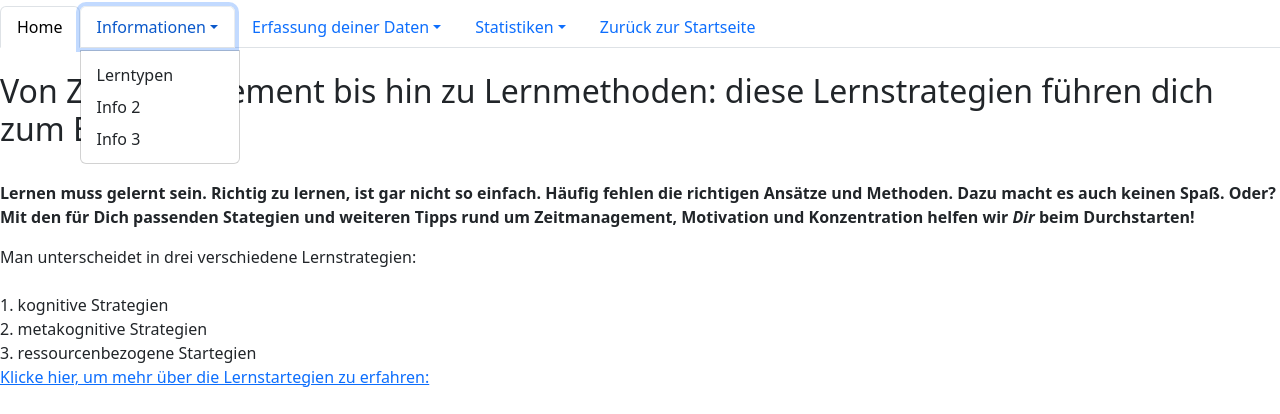
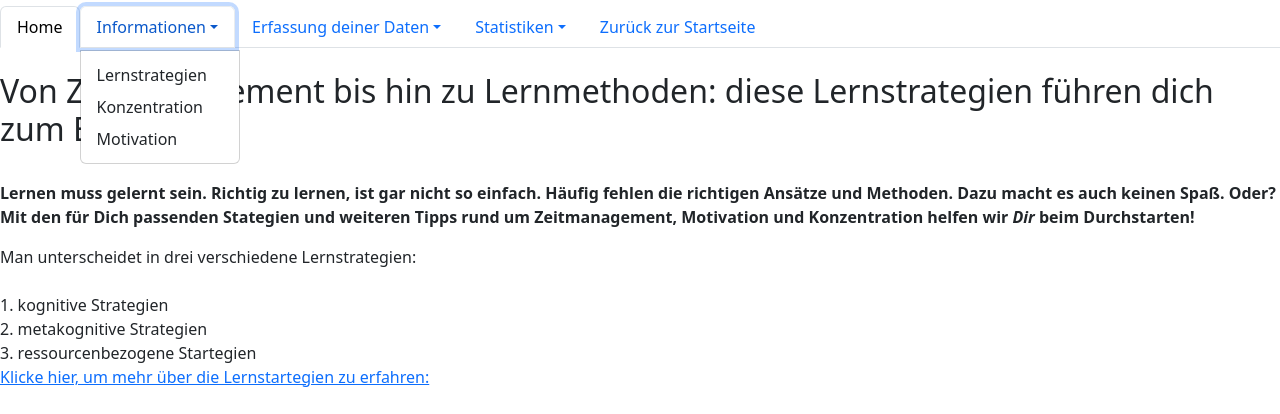
Before and after one commit to Viktoriagrv/kursarbeit_grushev_vaske, a PHP site: page /vaske_lisa/StartseiteLisa.php in a window 1280 px wide, after a click on "Informationen". Shown: the part 50-464 px from the top of the page. Run offline with PHP 8.4, Linux system fonts and the light colour scheme.

Commit message:
NavigationsleisteLisa

```diff
--- a/vaske_lisa/StartseiteLisa.php
+++ b/vaske_lisa/StartseiteLisa.php
@@ -30,27 +30,23 @@
   <li class="nav-item dropdown">
     <a class="nav-link dropdown-toggle" data-bs-toggle="dropdown" href="#" role="button" aria-expanded="false">Informationen</a>
     <ul class="dropdown-menu">
-      <li><a class="dropdown-item" href="#">Lerntypen</a></li>
-      <li><a class="dropdown-item" href="#">Info 2</a></li>
-      <li><a class="dropdown-item" href="#">Info 3</a></li>
+      <li><a class="dropdown-item" href="#">Lernstrategien</a></li>
+      <li><a class="dropdown-item" href="#">Konzentration</a></li>
+      <li><a class="dropdown-item" href="#">Motivation</a></li>
 		  </ul>
 
       <!-- Dropdownlink 2 -->
   <li class="nav-item dropdown">
     <a class="nav-link dropdown-toggle" data-bs-toggle="dropdown" href="#" role="button" aria-expanded="false">Erfassung deiner Daten</a>
-    <ul class="dropdown-menu">
-      <li><a class="dropdown-item" href="Erfassungsseiten/lerntyp_erfassung.php">Lerntyp-Erfassung</a></li>
-      <li><a class="dropdown-item" href="Erfassungsseiten/lernzeit_erfassung.php">Lernzeit-Erfassung</a></li>
-      <li><a class="dropdown-item" href="Erfassungsseiten/student_erfassung.php">Student-Erfassung</a></li>
-    </ul>
+
 
 	  <!-- Dropdown Link 3 -->
 	  <li class="nav-item dropdown">
     <a class="nav-link dropdown-toggle" data-bs-toggle="dropdown" href="#" role="button" aria-expanded="false">Statistiken</a>
     <ul class="dropdown-menu">
-      <li><a class="dropdown-item" href="#">Statistik Lerntypen</a></li>
-      <li><a class="dropdown-item" href="#">Statistik Modulauwand</a></li>
-      <li><a class="dropdown-item" href="#">Statistik Lerntypen/Lernerfolg</a></li>
+      <li><a class="dropdown-item" href="#">Lernstrategien</a></li>
+      <li><a class="dropdown-item" href="#">Konzentration </a></li>
+      <li><a class="dropdown-item" href="#">Motivation</a></li>
     </ul>
 
 		  <!-- Link zue Startseite -->
--- a/vaske_lisa/_notes/dwsync.xml
+++ b/vaske_lisa/_notes/dwsync.xml
@@ -2,7 +2,7 @@
 <dwsync>
 <file name="StatistikLisa.php" server="m12241-09.kurs.jade-hs.de//public_html/" local="133466874614943445" remote="133471974000000000" Dst="1" />
 <file name="ErfassungLisa.php" server="m12241-09.kurs.jade-hs.de//public_html/" local="133472006728640690" remote="133471974000000000" Dst="1" />
-<file name="StartseiteLisa.php" server="m12241-09.kurs.jade-hs.de//public_html/" local="133466874614943445" remote="133471974000000000" Dst="1" />
+<file name="StartseiteLisa.php" server="m12241-09.kurs.jade-hs.de//public_html/" local="3785578653" remote="3785575020" Dst="1" />
 <file name="InfoLisa.php" server="m12241-09.kurs.jade-hs.de//public_html/" local="133466874614943445" remote="133471974000000000" Dst="1" />
 <file name="VerarbeitungLisa.php" server="m12241-09.kurs.jade-hs.de//public_html/" local="133472006728662768" remote="133471974000000000" Dst="1" />
 </dwsync>
```
